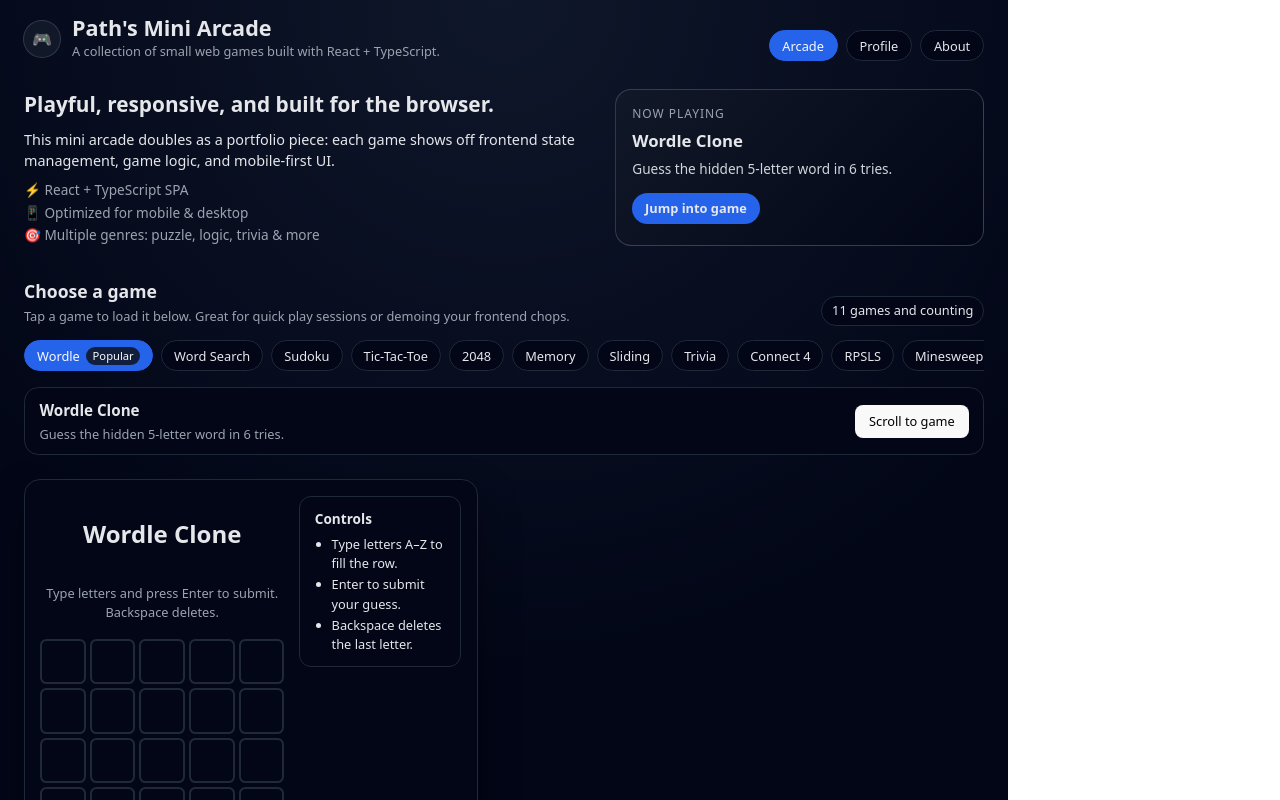
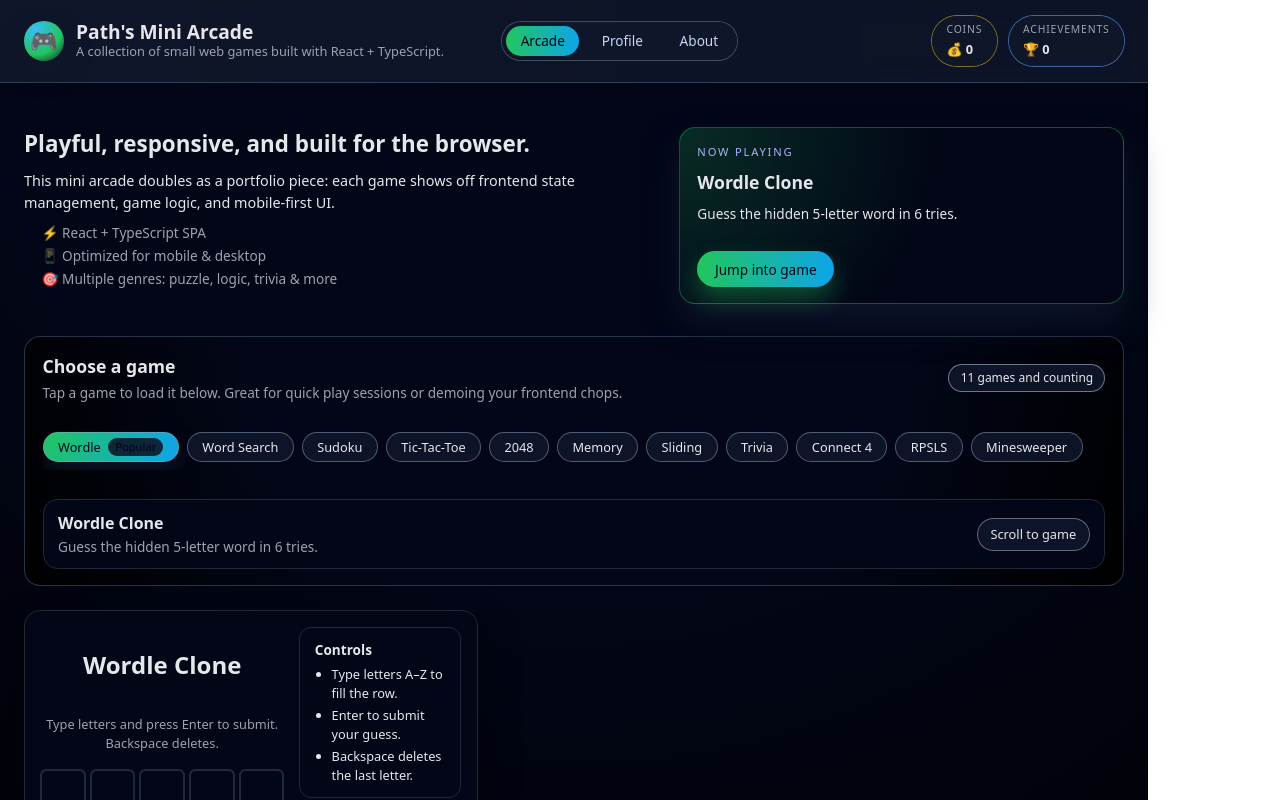
Before and after one commit to jcahnProgramming/webappgames, a React (Vite) app: page / in a window 1280 px wide. Shown: the top 800 px of the page. Built offline with nearby package versions, Linux system fonts and the light colour scheme.

Commit message:
ui polish

```diff
--- a/src/App.css
+++ b/src/App.css
@@ -2039,3 +2039,392 @@ body {
     grid-template-columns: minmax(0, 1fr);
   }
 }
+
+
+/* ====== Layout shell ====== */
+
+.site-container {
+  min-height: 100vh;
+  background: radial-gradient(circle at top, #020617, #020617 40%, #000 100%);
+  color: #e5e7eb;
+  display: flex;
+  flex-direction: column;
+}
+
+/* ====== Header / Nav / HUD ====== */
+
+.site-header {
+  display: grid;
+  grid-template-columns: minmax(0, 1.5fr) auto minmax(0, 1.2fr);
+  gap: 1.5rem;
+  align-items: center;
+  padding: 1rem 1.5rem;
+  border-bottom: 1px solid rgba(148, 163, 184, 0.3);
+  backdrop-filter: blur(16px);
+  background: linear-gradient(
+    to right,
+    rgba(15, 23, 42, 0.95),
+    rgba(15, 23, 42, 0.8)
+  );
+}
+
+.site-brand {
+  display: flex;
+  align-items: center;
+  gap: 0.75rem;
+}
+
+.site-logo {
+  width: 2.5rem;
+  height: 2.5rem;
+  border-radius: 999px;
+  background: radial-gradient(circle at 30% 20%, #38bdf8, #22c55e 60%, #0f172a);
+  display: flex;
+  align-items: center;
+  justify-content: center;
+  font-size: 1.4rem;
+  box-shadow: 0 0 0 2px rgba(15, 23, 42, 0.9),
+    0 12px 25px rgba(15, 23, 42, 0.9);
+}
+
+.site-title {
+  margin: 0;
+  font-size: 1.2rem;
+  font-weight: 600;
+}
+
+.site-tagline {
+  margin: 0;
+  font-size: 0.8rem;
+  color: #9ca3af;
+}
+
+.site-nav {
+  display: inline-flex;
+  justify-content: center;
+  gap: 0.5rem;
+  padding: 0.25rem;
+  border-radius: 999px;
+  background: rgba(15, 23, 42, 0.9);
+  box-shadow: 0 0 0 1px rgba(148, 163, 184, 0.4);
+}
+
+.site-nav-item {
+  border: none;
+  background: transparent;
+  color: #cbd5f5;
+  font-size: 0.85rem;
+  padding: 0.35rem 0.9rem;
+  border-radius: 999px;
+  cursor: pointer;
+  transition: background 0.16s ease, color 0.16s ease, transform 0.08s ease;
+}
+
+.site-nav-item:hover {
+  background: rgba(15, 23, 42, 0.9);
+  color: #f9fafb;
+  transform: translateY(-1px);
+}
+
+.site-nav-item--active {
+  background: linear-gradient(90deg, #22c55e, #0ea5e9);
+  color: #020617;
+}
+
+/* HUD on the right */
+
+.site-hud {
+  display: flex;
+  justify-content: flex-end;
+  gap: 0.75rem;
+}
+
+.hud-pill {
+  border-radius: 999px;
+  padding: 0.4rem 0.9rem;
+  font-size: 0.8rem;
+  display: flex;
+  flex-direction: column;
+  gap: 0.15rem;
+  background: rgba(15, 23, 42, 0.9);
+  box-shadow: 0 0 0 1px rgba(148, 163, 184, 0.4);
+}
+
+.hud-pill--coins {
+  box-shadow: 0 0 0 1px rgba(250, 204, 21, 0.5);
+}
+
+.hud-pill--achievements {
+  box-shadow: 0 0 0 1px rgba(96, 165, 250, 0.6);
+}
+
+.hud-label {
+  text-transform: uppercase;
+  font-size: 0.65rem;
+  letter-spacing: 0.08em;
+  color: #9ca3af;
+}
+
+.hud-value {
+  font-weight: 600;
+}
+
+/* ====== Main layout ====== */
+
+.site-main {
+  flex: 1;
+  padding: 1.5rem;
+  max-width: 1100px;
+  width: 100%;
+  margin: 0 auto;
+}
+
+/* ====== Hero section ====== */
+
+.site-hero {
+  display: grid;
+  grid-template-columns: minmax(0, 1.7fr) minmax(0, 1.2fr);
+  gap: 1.5rem;
+  margin-bottom: 1.75rem;
+}
+
+.site-hero-text h2 {
+  margin: 0 0 0.6rem;
+  font-size: 1.4rem;
+}
+
+.site-hero-text p {
+  margin: 0 0 0.5rem;
+  color: #e5e7eb;
+  font-size: 0.9rem;
+}
+
+.site-hero-list {
+  margin: 0.6rem 0 0;
+  padding-left: 1.1rem;
+  font-size: 0.85rem;
+  color: #9ca3af;
+}
+
+.site-hero-highlight {
+  border-radius: 1rem;
+  padding: 1rem 1.1rem;
+  background: radial-gradient(circle at top left, #22c55e33, #020617 55%);
+  border: 1px solid rgba(34, 197, 94, 0.4);
+  box-shadow: 0 18px 35px rgba(15, 23, 42, 0.9);
+}
+
+.site-hero-label {
+  font-size: 0.7rem;
+  text-transform: uppercase;
+  letter-spacing: 0.16em;
+  color: #a5b4fc;
+}
+
+.site-hero-game-name {
+  margin: 0.15rem 0 0.2rem;
+  font-size: 1.1rem;
+}
+
+.site-hero-game-tagline {
+  margin: 0 0 0.8rem;
+  font-size: 0.85rem;
+  color: #e5e7eb;
+}
+
+/* ====== Buttons ====== */
+
+.primary-button,
+.secondary-button {
+  border-radius: 999px;
+  border: none;
+  cursor: pointer;
+  font-size: 0.85rem;
+  padding: 0.55rem 1.1rem;
+  font-weight: 500;
+  transition: transform 0.08s ease, box-shadow 0.1s ease, background 0.16s ease;
+}
+
+.primary-button {
+  background: linear-gradient(90deg, #22c55e, #0ea5e9);
+  color: #020617;
+  box-shadow: 0 12px 25px rgba(34, 197, 94, 0.35);
+}
+
+.primary-button:hover {
+  transform: translateY(-1px);
+  box-shadow: 0 16px 35px rgba(34, 197, 94, 0.45);
+}
+
+.secondary-button {
+  background: rgba(15, 23, 42, 0.9);
+  color: #e5e7eb;
+  border: 1px solid rgba(148, 163, 184, 0.6);
+}
+
+.secondary-button:hover {
+  background: rgba(15, 23, 42, 0.95);
+}
+
+/* ====== Game picker ====== */
+
+.game-picker {
+  margin-bottom: 1.5rem;
+  padding: 1rem 1.1rem;
+  border-radius: 1rem;
+  background: radial-gradient(circle at top, #020617, #020617 55%, #000 100%);
+  border: 1px solid rgba(51, 65, 85, 0.8);
+}
+
+.game-picker-header {
+  display: flex;
+  justify-content: space-between;
+  align-items: center;
+  gap: 1rem;
+  margin-bottom: 0.7rem;
+}
+
+.game-picker-subtitle {
+  margin: 0.2rem 0 0;
+  font-size: 0.85rem;
+  color: #9ca3af;
+}
+
+.game-picker-count {
+  font-size: 0.75rem;
+  padding: 0.25rem 0.7rem;
+  border-radius: 999px;
+  background: rgba(15, 23, 42, 0.9);
+  border: 1px solid rgba(148, 163, 184, 0.7);
+  color: #e5e7eb;
+}
+
+.game-chip-row {
+  display: flex;
+  flex-wrap: nowrap;
+  overflow-x: auto;
+  gap: 0.5rem;
+  padding: 0.25rem 0 0.5rem;
+  margin-bottom: 0.75rem;
+}
+
+.game-chip-row::-webkit-scrollbar {
+  height: 4px;
+}
+.game-chip-row::-webkit-scrollbar-thumb {
+  background: rgba(148, 163, 184, 0.6);
+  border-radius: 999px;
+}
+
+.game-chip {
+  border-radius: 999px;
+  border: 1px solid rgba(148, 163, 184, 0.5);
+  background: rgba(15, 23, 42, 0.9);
+  color: #e5e7eb;
+  font-size: 0.8rem;
+  padding: 0.3rem 0.9rem;
+  display: inline-flex;
+  align-items: center;
+  gap: 0.45rem;
+  cursor: pointer;
+  white-space: nowrap;
+  transition: background 0.16s ease, transform 0.08s ease, box-shadow 0.1s ease;
+}
+
+.game-chip:hover {
+  background: rgba(15, 23, 42, 0.95);
+  transform: translateY(-1px);
+}
+
+.game-chip--active {
+  background: radial-gradient(circle at top left, #22c55e, #0ea5e9);
+  color: #020617;
+  box-shadow: 0 10px 20px rgba(15, 23, 42, 0.9);
+}
+
+.game-chip-name {
+  font-weight: 500;
+}
+
+.game-chip-badge {
+  font-size: 0.7rem;
+  padding: 0.1rem 0.45rem;
+  border-radius: 999px;
+  background: rgba(15, 23, 42, 0.9);
+}
+
+/* Game detail strip */
+
+.game-detail {
+  display: flex;
+  justify-content: space-between;
+  align-items: center;
+  gap: 1rem;
+  margin-top: 0.25rem;
+}
+
+.game-detail-text h3 {
+  margin: 0;
+  font-size: 1rem;
+}
+
+.game-detail-text p {
+  margin: 0.15rem 0 0;
+  font-size: 0.85rem;
+  color: #9ca3af;
+}
+
+/* ====== Game shell wrapper ====== */
+
+.game-shell-section {
+  margin-top: 0.75rem;
+}
+
+/* ====== Profile & About wrappers ====== */
+
+.profile-section-wrapper,
+.about-section {
+  max-width: 900px;
+  margin: 0 auto;
+}
+
+.about-section h2 {
+  margin-top: 0;
+}
+
+/* ====== Footer ====== */
+
+.site-footer {
+  padding: 0.75rem 1.5rem 1.2rem;
+  font-size: 0.8rem;
+  color: #6b7280;
+  text-align: center;
+  border-top: 1px solid rgba(30, 64, 175, 0.5);
+}
+
+/* ====== Responsive tweaks ====== */
+
+@media (max-width: 900px) {
+  .site-header {
+    grid-template-columns: minmax(0, 1.8fr);
+    grid-template-rows: auto auto auto;
+    gap: 0.75rem;
+  }
+
+  .site-hud {
+    justify-content: flex-start;
+  }
+
+  .site-main {
+    padding: 1rem;
+  }
+
+  .site-hero {
+    grid-template-columns: minmax(0, 1fr);
+  }
+
+  .game-detail {
+    flex-direction: column;
+    align-items: flex-start;
+  }
+}
--- a/src/App.tsx
+++ b/src/App.tsx
@@ -3,6 +3,7 @@ import "./App.css";
 
 import { GameShell } from "./components/GameShell";
 import { ProfileDashboard } from "./components/ProfileDashboard";
+import { useArcade } from "./context/ArcadeContext";
 import type { GameId } from "./context/ArcadeContext";
 
 import { WordleGame } from "./games/WordleGame";
@@ -153,6 +154,8 @@ const App: React.FC = () => {
   const [activeView, setActiveView] = useState<ViewId>("arcade");
   const [activeGame, setActiveGame] = useState<GameId>("wordle");
 
+  const { currency, achievements } = useArcade();
+
   const currentMeta =
     GAME_LIST.find((g) => g.id === activeGame) ?? GAME_LIST[0];
 
@@ -193,7 +196,8 @@ const App: React.FC = () => {
   };
 
   return (
-    <div className={`site-container`}>
+    <div className="site-container">
+      {/* Top nav / chrome */}
       <header className="site-header">
         <div className="site-brand">
           <div className="site-logo">🎮</div>
@@ -237,6 +241,18 @@ const App: React.FC = () => {
             About
           </button>
         </nav>
+
+        {/* Right-side HUD: coins + achievements */}
+        <div className="site-hud">
+          <div className="hud-pill hud-pill--coins">
+            <span className="hud-label">Coins</span>
+            <span className="hud-value">💰 {currency}</span>
+          </div>
+          <div className="hud-pill hud-pill--achievements">
+            <span className="hud-label">Achievements</span>
+            <span className="hud-value">🏆 {achievements.length}</span>
+          </div>
+        </div>
       </header>
 
       <main className="site-main">
@@ -254,9 +270,7 @@ const App: React.FC = () => {
                 <ul className="site-hero-list">
                   <li>⚡ React + TypeScript SPA</li>
                   <li>📱 Optimized for mobile &amp; desktop</li>
-                  <li>
-                    🎯 Multiple genres: puzzle, logic, trivia &amp; more
-                  </li>
+                  <li>🎯 Multiple genres: puzzle, logic, trivia &amp; more</li>
                 </ul>
               </div>
               <div className="site-hero-highlight">
@@ -344,9 +358,9 @@ const App: React.FC = () => {
             <p>
               This mini arcade is built with React, TypeScript and a custom
               game framework of small, self-contained components. Each game
-              demonstrates different UI and state-management patterns&mdash;
-              from grid-based logic (Wordle, Sliding Puzzle, Minesweeper) to
-              merge mechanics (2048) and win detection (Connect Four).
+              demonstrates different UI and state-management patterns—from
+              grid-based logic (Wordle, Sliding Puzzle, Minesweeper) to merge
+              mechanics (2048) and win detection (Connect Four).
             </p>
             <p>
               The app is mobile-first and keyboard-friendly, with shared
```
